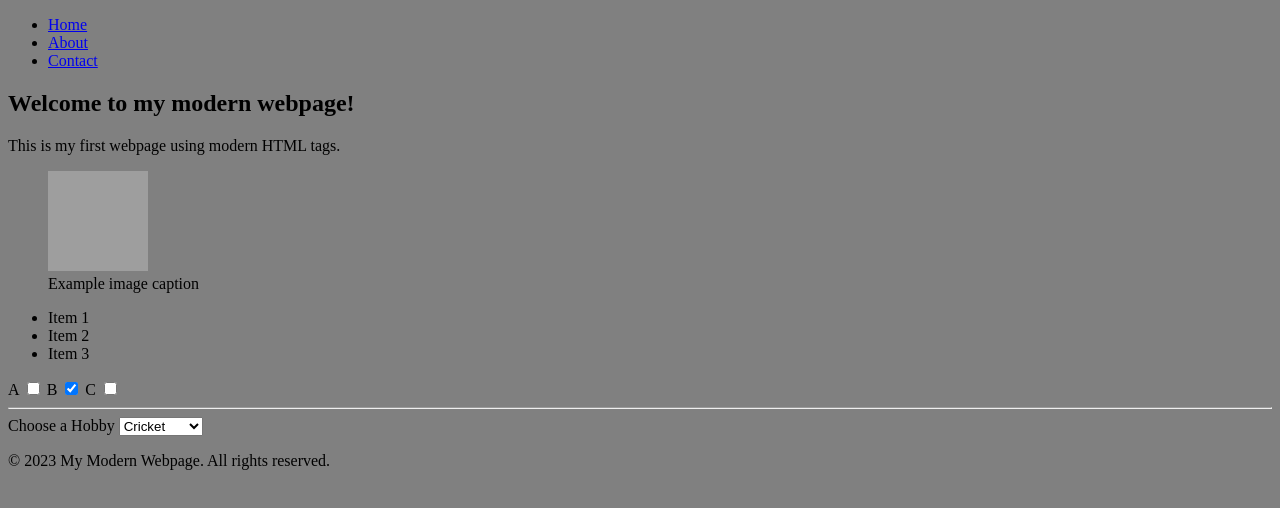
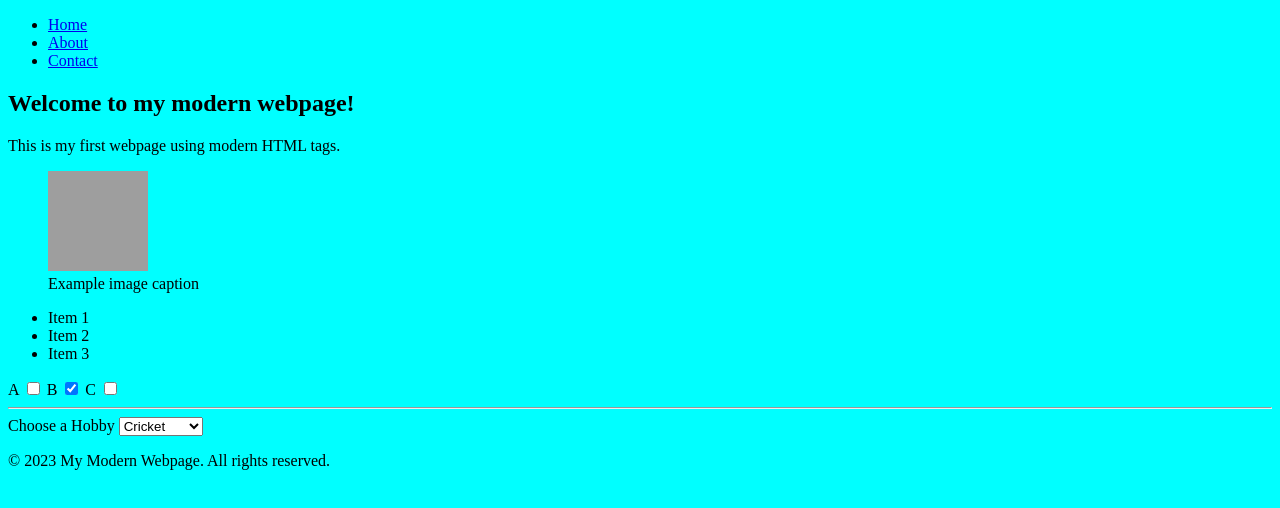
Before and after one commit to sraynitjsr/Only_HTML, a plain HTML site: page index.html in a window 1280 px wide. Drawn offline with Linux system fonts and the light colour scheme; grey boxes are pictures that could not be loaded.

Commit message:
Added Background Color

```diff
--- a/index.html
+++ b/index.html
@@ -7,7 +7,7 @@
   <title>My Modern Webpage</title>
 </head>
 
-<body bgcolor="grey">
+<body bgcolor="cyan">
   <header>
     <nav>
       <ul>
```
